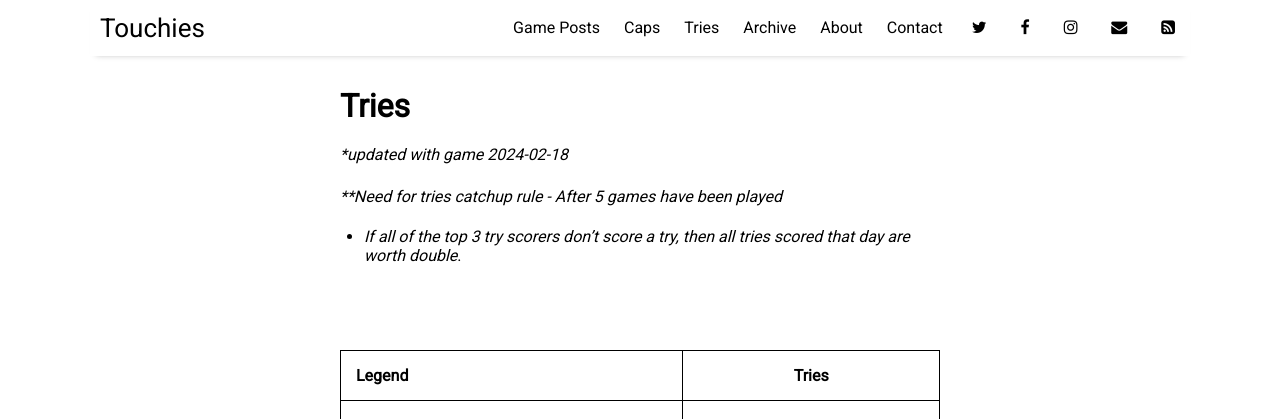
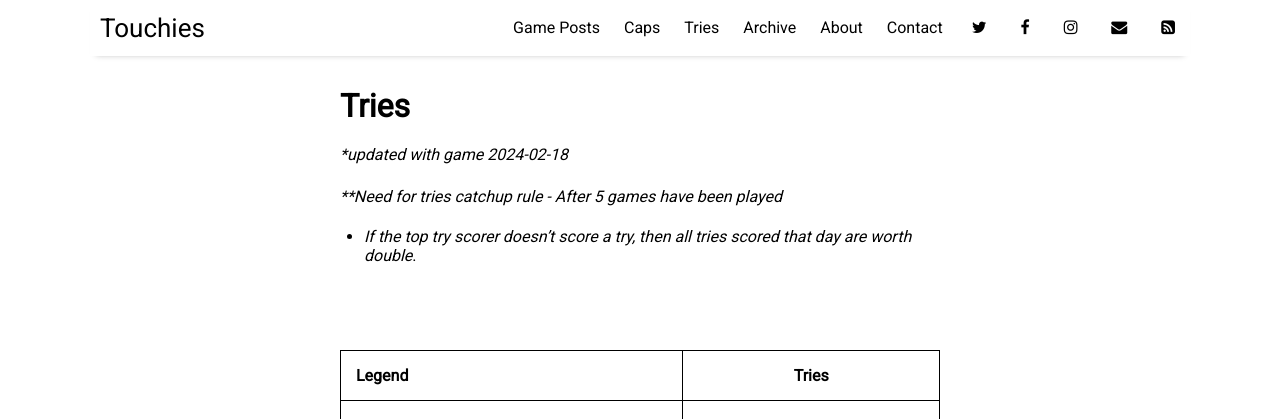
Before and after one commit to sundayrugby/sundayrugby.github.io, a Jekyll site: the page built from pages/tries.md, in a window 1280 px wide and 900 px high. Shown: the top 419 px of the window. Built offline with Jekyll 4.4.1, drawn with Linux system fonts in a browser that asks for light colours; nearby versions of some CDN libraries.

Commit message:
Update tries.md

```diff
--- a/pages/tries.md
+++ b/pages/tries.md
@@ -7,7 +7,7 @@ permalink: /tries
 **updated with game 2024-02-18*
 
 ***Need for tries catchup rule - After 5 games have been played*
-* *If all of the top 3 try scorers don't score a try, then all tries scored that day are worth double*.
+* *If the top try scorer doesn't score a try, then all tries scored that day are worth double*.
 
 <br>
 <br>
```
